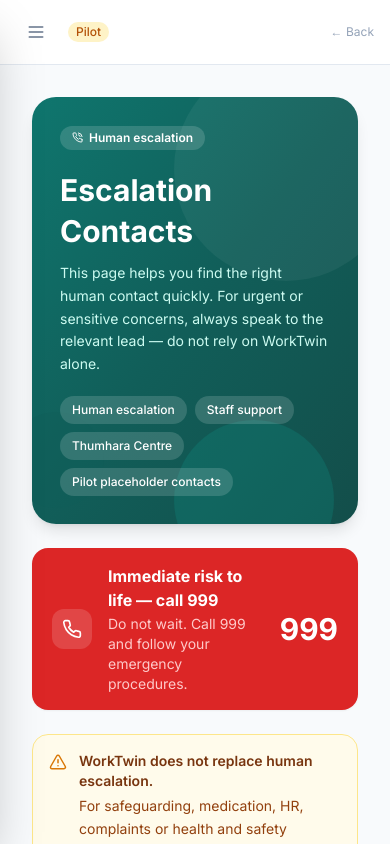
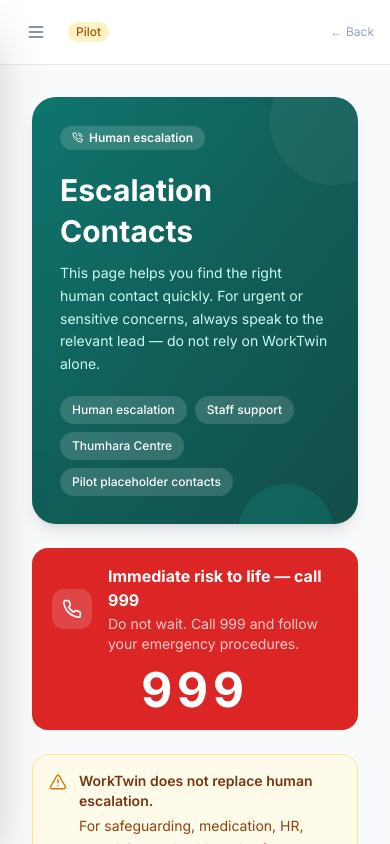
Before and after one commit to inaambasit/worktwin-care-pilot, a Next.js app in the folder frontend/: page /escalation in a window 390 px wide. Built offline with nearby package versions, Linux system fonts and the light colour scheme.

Commit message:
Improve escalation mobile emergency layout

```diff
--- a/frontend/app/escalation/page.tsx
+++ b/frontend/app/escalation/page.tsx
@@ -120,9 +120,9 @@
 
         {/* Hero card */}
         <div className="bg-gradient-to-br from-teal-700 via-teal-800 to-teal-900 rounded-3xl p-7 text-white relative overflow-hidden shadow-lg">
-          <div className="absolute -right-10 -top-10 w-56 h-56 rounded-full bg-white/5 pointer-events-none" />
-          <div className="absolute right-6 -bottom-14 w-40 h-40 rounded-full bg-teal-600/25 pointer-events-none" />
-          <div className="absolute -left-6 bottom-4 w-24 h-24 rounded-full bg-teal-800/40 pointer-events-none" />
+          <div className="absolute -right-10 -top-10 w-32 h-32 sm:w-56 sm:h-56 rounded-full bg-white/5 pointer-events-none" />
+          <div className="absolute right-6 -bottom-14 w-24 h-24 sm:w-40 sm:h-40 rounded-full bg-teal-600/25 pointer-events-none" />
+          <div className="absolute -left-6 bottom-4 w-14 h-14 sm:w-24 sm:h-24 rounded-full bg-teal-800/40 pointer-events-none" />
           <div className="relative">
             <span className="inline-flex items-center gap-1.5 bg-white/15 px-3 py-1 rounded-full text-xs font-semibold mb-5">
               <PhoneCall size={11} />
@@ -143,16 +143,21 @@
         </div>
 
         {/* Emergency */}
-        <div className="bg-red-600 rounded-2xl px-5 py-4 flex items-center gap-4 text-white shadow-sm">
-          <div className="w-10 h-10 bg-white/15 rounded-xl flex items-center justify-center shrink-0">
-            <Phone size={20} />
+        <a href="tel:999" className="block bg-red-600 rounded-2xl px-5 py-4 text-white shadow-sm">
+          <div className="flex items-center gap-4">
+            <div className="w-10 h-10 bg-white/15 rounded-xl flex items-center justify-center shrink-0">
+              <Phone size={20} />
+            </div>
+            <div className="flex-1 min-w-0">
+              <p className="font-bold text-base">Immediate risk to life — call 999</p>
+              <p className="text-red-200 text-sm mt-0.5">Do not wait. Call 999 and follow your emergency procedures.</p>
+            </div>
+            <div className="text-3xl font-bold tabular-nums hidden sm:block">999</div>
           </div>
-          <div className="flex-1">
-            <p className="font-bold text-base">Immediate risk to life — call 999</p>
-            <p className="text-red-200 text-sm mt-0.5">Do not wait. Call 999 and follow your emergency procedures.</p>
+          <div className="mt-3 flex justify-center sm:hidden">
+            <span className="text-5xl font-bold tabular-nums tracking-widest">999</span>
           </div>
-          <div className="text-3xl font-bold tabular-nums">999</div>
-        </div>
+        </a>
 
         {/* WorkTwin reminder */}
         <div className="bg-amber-50 border border-amber-200 rounded-2xl px-4 py-4 flex items-start gap-3">
```
